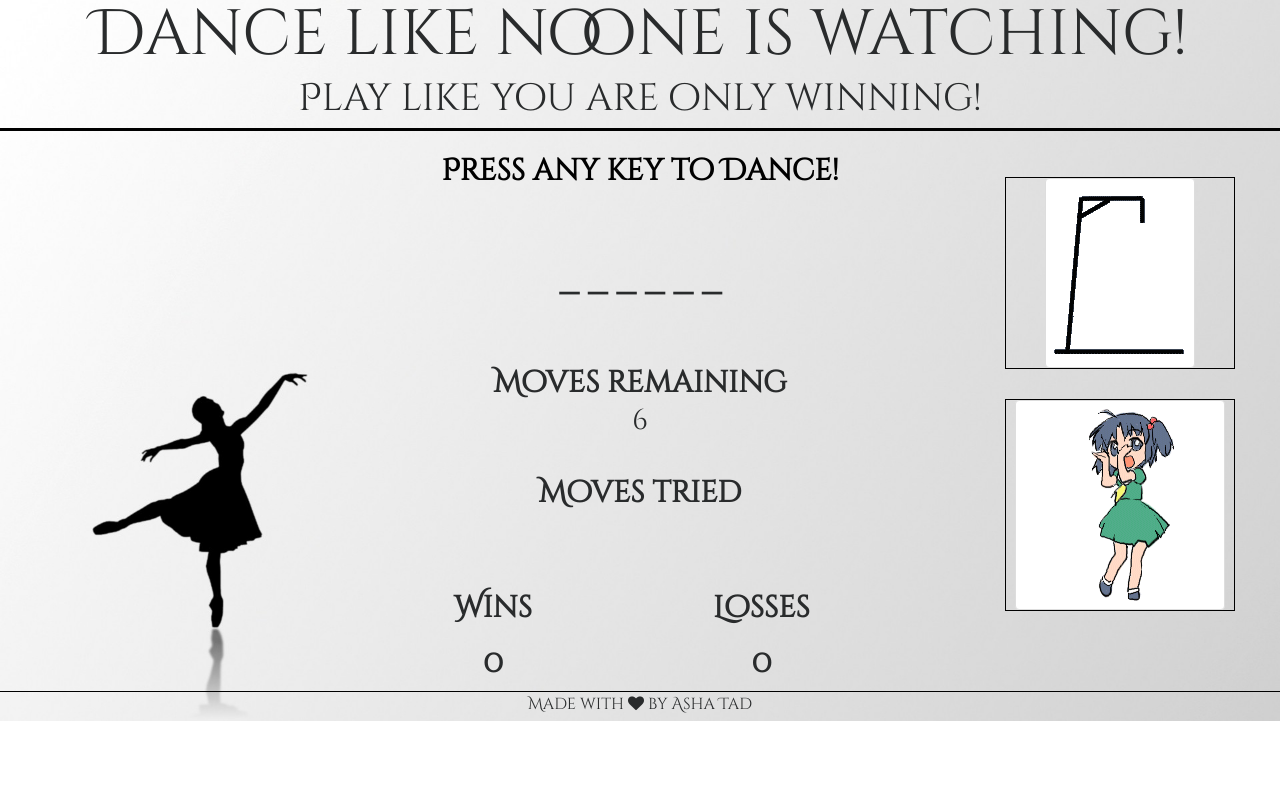
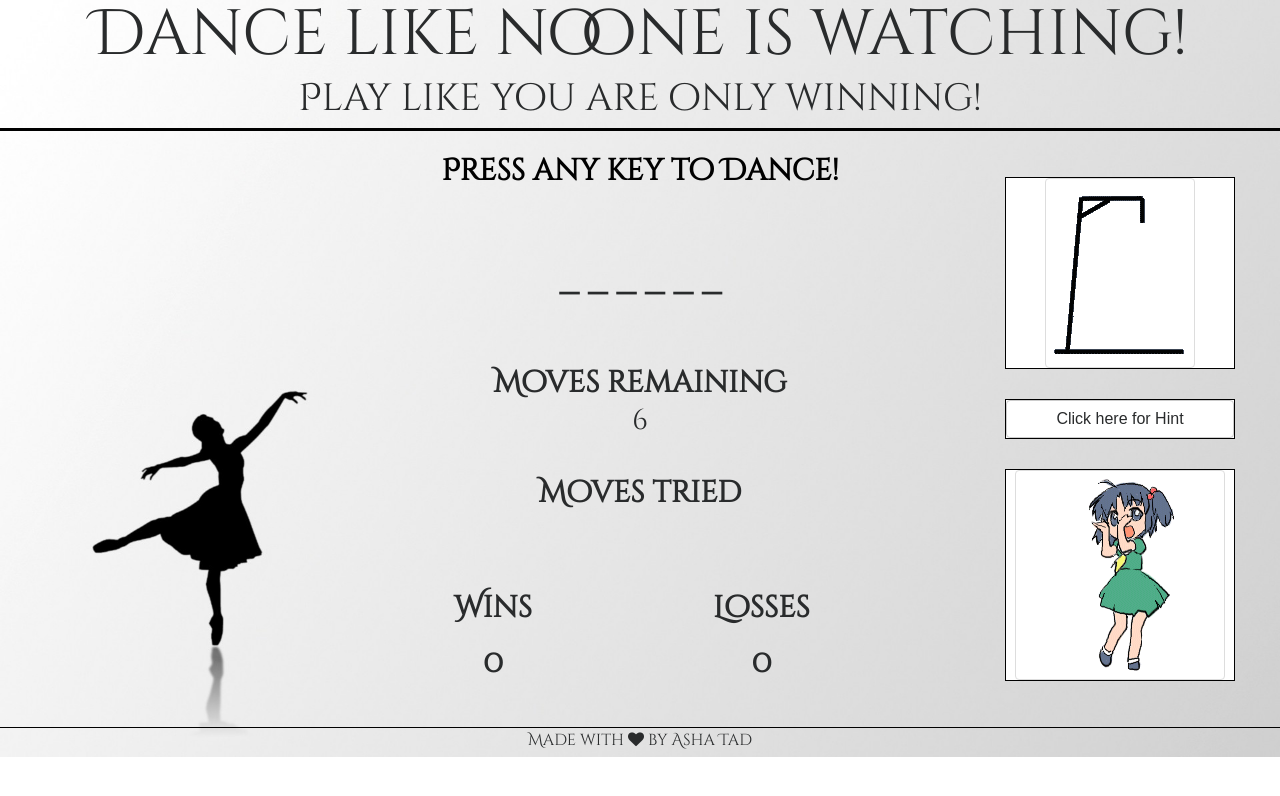
Before and after one commit to ashagm/Hangman_Game, a plain HTML site: page index.html in a window 1280 px wide. Drawn offline with nearby package versions, Linux system fonts and the light colour scheme.

Commit message:
adding hint button and functionality

```diff
--- a/assets/css/style.css
+++ b/assets/css/style.css
@@ -14,6 +14,7 @@ div.container{
 .row-header .col-md-12 h1{ font-size: 64px; }
 .row-header .col-md-12 h3{ font-size: 38px; }
 
+
 .col-main div{
 	font-size: 30px;
 	font-weight: bold;
@@ -25,12 +26,16 @@ div.container{
 .col-main h2{
 	font-size: 38px;
 	font-weight: bolder;
-
 }
 
 .col-image div{
 	margin: 30px;
 	border: 1px solid black;
+	background-color: white;
+}
+
+.col-image button{
+	width: 100%;
 }
 
 div.col-main .table td {
@@ -41,3 +46,9 @@ div.col-main .table td {
 	height: 30px;
 	border-top: 1px solid #000;
 }
+
+.letterPadding{
+	color: #fff;
+	background-color: #000;
+	padding: 5px;
+}
--- a/assets/js/data.js
+++ b/assets/js/data.js
@@ -23,7 +23,7 @@ const data =
 			id: 3,
 			name: "waltz",
 			image: "assets/images/waltz.gif",
-			hint: "German"
+			hint: "Germany"
 		},
 		{
 			id: 4,
@@ -71,7 +71,7 @@ const data =
 			id: 11,
 			name: "polka",
 			image: "assets/images/polka.gif",
-			hint: ""
+			hint: "Czech Republic"
 		},
 		{
 			id: 12,
--- a/assets/js/game.js
+++ b/assets/js/game.js
@@ -178,6 +178,10 @@ var gameController = {
 		getEl('dance-image').src = data[this.indexOfWord].image;
 	},
 
+	showHint : function(){
+		getEl('hint').innerHTML = "From " + data[this.indexOfWord].hint;
+	},
+
 	//init resets the game and picks the hangman word to play
 	initGame : function(){
 		this.resetGame();
@@ -191,6 +195,7 @@ var gameController = {
 		playSound('start');
 		getEl('dance-image').src = "assets/images/dance.gif";
 		displayStatus('Press any key to Dance!', '#000');
+		getEl("hint").innerHTML = "Click here for Hint";
 	}
 }
 
@@ -208,6 +213,11 @@ window.addEventListener('keyup', function(event) {
 	else{
 		displayStatus("Pick only letters from a-z", "red");
 	}
+});
+
+//adding a hint button - //todo in a better way
+getEl("hint").addEventListener('click', function(event){
+	gameController.showHint();
 });
 
 //moved this outside of object to be accessible to all
--- a/index.html
+++ b/index.html
@@ -54,6 +54,10 @@
 				<div class="text-center">
 					<img src="" class="img-thumbnail" id="gif-image" >
 				</div>
+				<div class="mt-3">
+					<button type="button" class="btn btn-secondary px-10" id="hint">Click here for Hint
+					</button>
+				</div>
 				<div class="text-center">
 					<img src="assets/images/dance.gif" class="img-thumbnail" id="dance-image">
 				</div>
```
